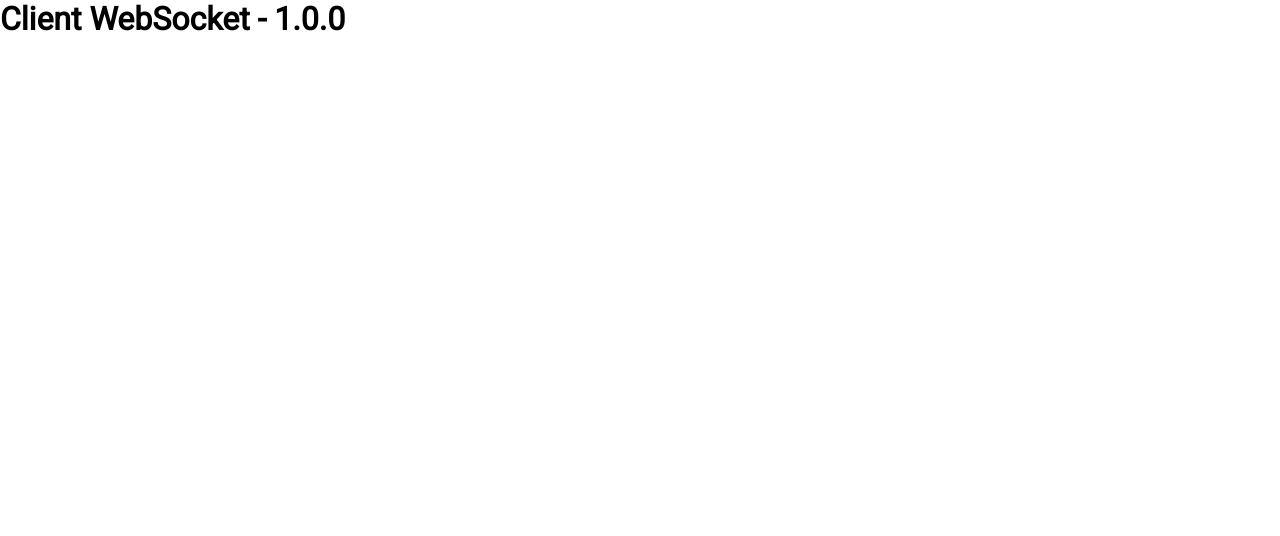
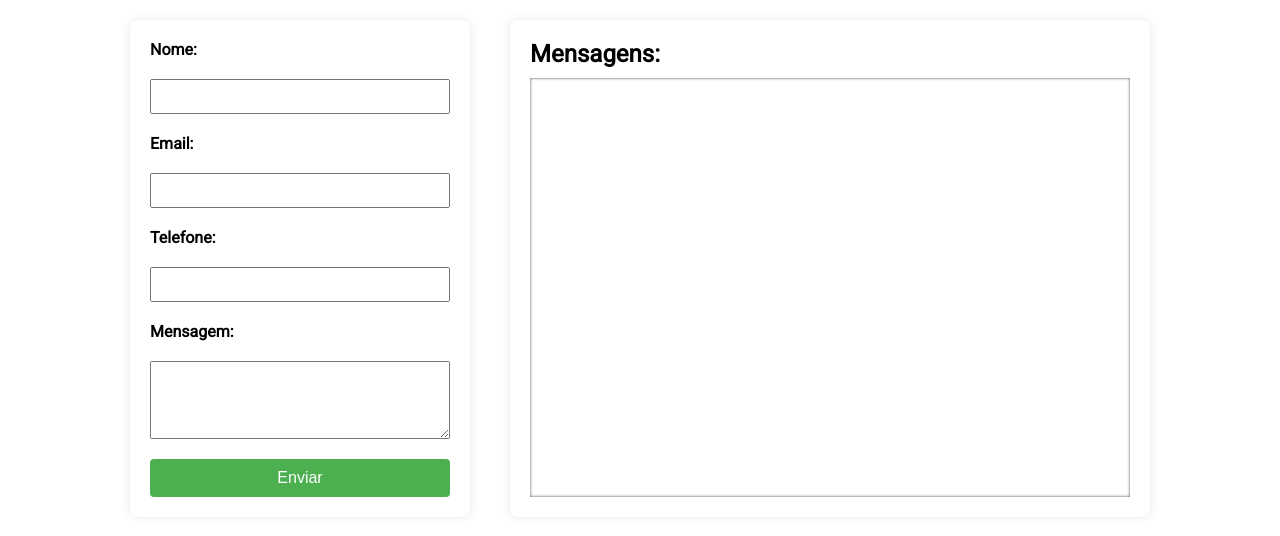
Before and after one commit to luizcampos331/lc-websocket, a website: page src/public/index.html in a window 1280 px wide. Drawn offline with Linux system fonts and the light colour scheme.

Commit message:
feat: create form and message box

```diff
--- a/src/public/index.html
+++ b/src/public/index.html
@@ -10,7 +10,33 @@
 </head>
 
 <body>
-  <h1>Client WebSocket - 1.0.0</h1>
+  <main>
+    <section class="section">
+      <form>
+        <label for="nome">Nome:</label>
+        <input type="text" id="nome" name="nome" required>
+
+        <label for="email">Email:</label>
+        <input type="email" id="email" name="email" required>
+
+        <label for="telefone">Telefone:</label>
+        <input type="tel" id="telefone" name="telefone" required>
+
+        <label for="mensagem">Mensagem:</label>
+        <textarea id="mensagem" name="mensagem" rows="4" required></textarea>
+
+        <button type="submit">Enviar</button>
+      </form>
+    </section>
+
+    <section class="section">
+      <h2>Mensagens:</h2>
+
+      <div class="messages">
+        <div></div>
+      </div>
+    </section>
+  </main>
 </body>
 
 </html>
--- a/src/public/styles.css
+++ b/src/public/styles.css
@@ -15,5 +15,70 @@ html {
 body {
   -webkit-font-smoothing: antialiased;
   font-family: 'Roboto', serif;
-  margin: 0;
+  margin: 0 auto;
 }
+
+main {
+  margin: 20px;
+  display: flex;
+  gap: 40px;
+}
+
+.section {
+  background-color: #fff;
+  box-shadow: 0 0 10px rgba(0, 0, 0, 0.1);
+  -webkit-box-shadow: 0 0 10px rgba(0, 0, 0, 0.1);
+  -moz-box-shadow: 0 0 10px rgba(0, 0, 0, 0.1);
+  padding: 20px;
+  border-radius: 8px;
+
+  display: flex;
+  flex-direction: column;
+  gap: 10px;
+
+  .messages {
+    display: flex;
+    flex-direction: column;
+    gap: 20px;
+    width: 600px;
+    padding: 20px;
+    box-shadow: 0px 0px 3px 0px rgba(0,0,0,0.75) inset;
+    -webkit-box-shadow: 0px 0px 3px 0px rgba(0,0,0,0.75) inset;
+    -moz-box-shadow: 0px 0px 3px 0px rgba(0,0,0,0.75) inset;
+    height: 419px;
+
+    overflow-y: auto;
+  }
+}
+
+form {
+  display: flex;
+  flex-direction: column;
+  gap: 20px;
+  width: 300px;
+}
+
+label {
+  display: block;
+  font-weight: bold;
+}
+
+input, textarea {
+  width: 100%;
+  padding: 8px;
+  box-sizing: border-box;
+}
+
+button {
+  background-color: #4caf50;
+  color: #fff;
+  padding: 10px 15px;
+  border: none;
+  border-radius: 4px;
+  cursor: pointer;
+  font-size: 16px;
+}
+
+button:hover {
+  background-color: #45a049;
+}
```
